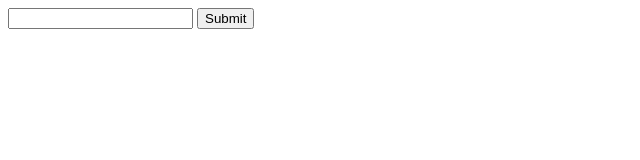
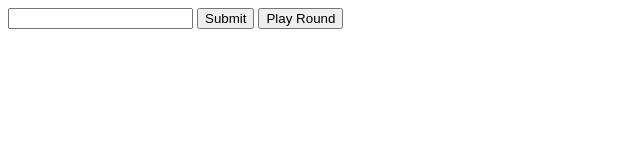
Before and after one commit to jonty472/ROCK-PAPER-SCISSORS, a plain HTML site: page index.html in a window 1280 px wide. Shown: the whole page, without its empty margins (0-640 px from the left). Drawn offline with Linux system fonts and the light colour scheme.

Commit message:
added play round button to html and fixed round outcomes

```diff
--- a/index.html
+++ b/index.html
@@ -7,58 +7,50 @@
 <body>
     <form id="form" onsubmit="return false;">
         <input type="text" id="userInput" />
-        <input type="submit" onclick="userPlay();" />
+        <input type="submit" onclick="userPlay();"/>
+
+        <input id="playButton" type="button" value="Play Round" onclick="playRound(userPlay, computerPlay);"/>
     </form>
   <script>
 
     /*
       problems -
-        - order of functions working
-        - want to console.log() the winner of each round not just the outcome while maintaing minimal if statements
-        -
+        - need to print if user or computer won the round
       inputs - the users selction and players selection
       outputs - the result of a round of the game
 
       plan -
 
-      if rock and paper
-        paper wins
-      if rock and scissors
-        rock wins
-      if paper and scissors
-        scissors wins
-      else
-        draw. try again.
 
       divide-problem -
-      - round outcomes
-      else
-        return both same. try again.
+
     */
     function computerPlay(){
         const computerSelection = ['rock', 'paper', 'scissors'];
-        return console.log(computerSelection[Math.floor(Math.random() * computerSelection.length)]);
+        let randomSelection = computerSelection[Math.floor(Math.random() * computerSelection.length)];
+        return randomSelection;
     }
-    computerPlay();
+    //let test = computerPlay();
+    //alert(test);
 
     function userPlay(){
         let userSelection = document.getElementById("userInput").value;
-        console.log(userSelection);
         return userSelection;
     }
 
     function playRound(userPlay, computerPlay){
-      if (userPlay == 'rock' && computerPlay == 'paper' || userPlay == 'paper' && computerPlay == 'rock') {
+      let userInput = userPlay();
+      let computerInput = computerPlay();
+      if (userInput == 'rock' && computerInput == 'paper' || userInput == 'paper' && computerInput == 'rock') {
         return console.log('paper beats rock!');
-      } else if (userPlay == 'rock' && computerPlay == 'scissors' || userPlay == 'scissors' && computerPlay == 'rock'){
+      } else if (userInput == 'rock' && computerInput == 'scissors' || userInput == 'scissors' && computerInput == 'rock'){
         return console.log('rock beats scissors!');
-      } else if (userPlay == 'paper' && computerPlay == 'scissors' || userPlay == 'scissors' && computerPlay == 'paper'){
+      } else if (userInput == 'paper' && computerInput == 'scissors' || userInput == 'scissors' && computerInput == 'paper'){
         return console.log('scissors beats paper!');
       } else {
         return console.log('both same. try again.');
       }
     }
-    playRound(userPlay(), computerPlay());
   </script>
 </body>
 </html>
```
